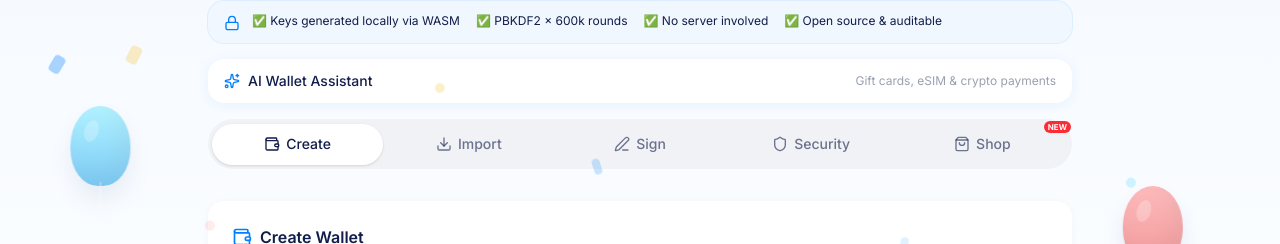
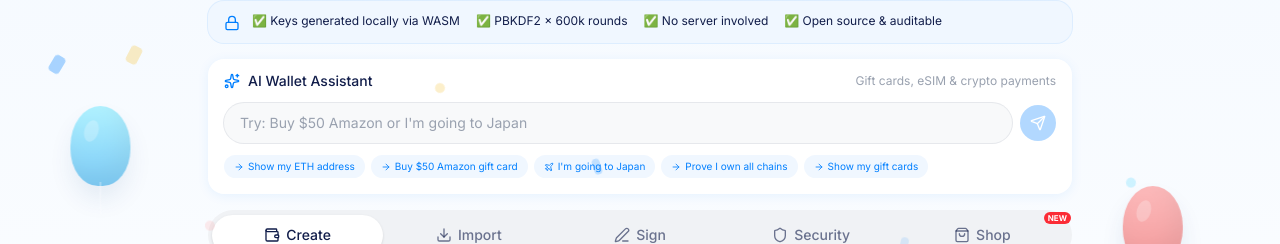
Before and after one commit to lh1564803535-code/imtoken-wallet-demo, a Next.js app: page / in a window 1280 px wide. Shown: the part 434-678 px from the top of the page. Built offline with nearby package versions, Linux system fonts and the light colour scheme.

Commit message:
ux: AI assistant auto-expands with welcome message on first visit

```diff
--- a/src/components/ai-intent.tsx
+++ b/src/components/ai-intent.tsx
@@ -284,7 +284,7 @@ function parseIntent(input: string, hasWallet: boolean): IntentResult {
 export function AIIntent({ wallet, onNavigate, onAction }: Props) {
   const [input, setInput] = useState("");
   const [results, setResults] = useState<IntentResult[]>([]);
-  const [isExpanded, setIsExpanded] = useState(false);
+  const [isExpanded, setIsExpanded] = useState(true);
   const [isThinking, setIsThinking] = useState(false);
   const inputRef = useRef<HTMLInputElement>(null);
   const resultsRef = useRef<HTMLDivElement>(null);
```
